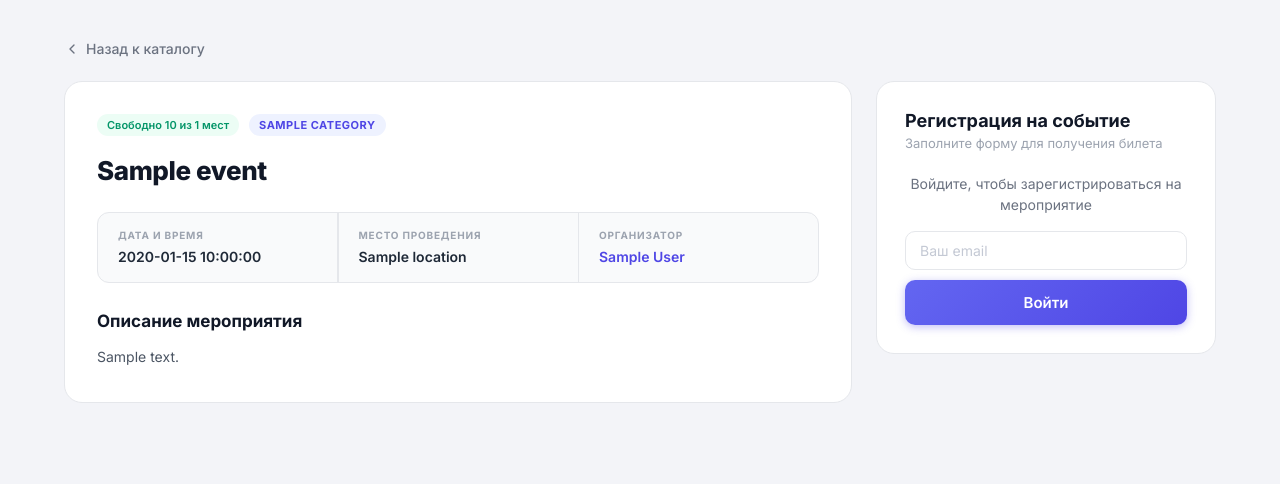
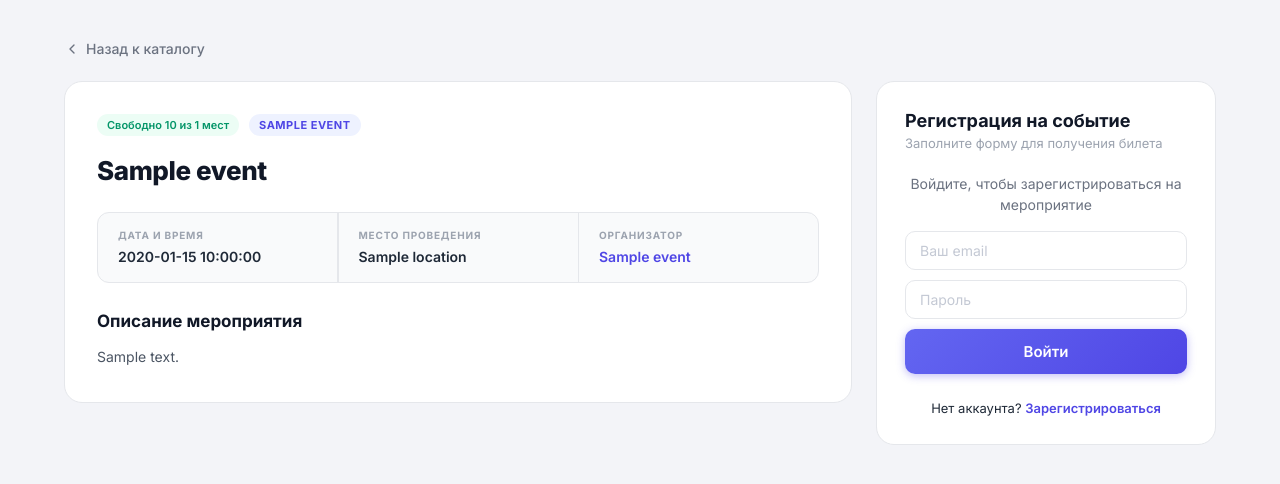
Before and after one commit to zonor121/mini-pet-m, a Flask app: template templates/detail.html in a window 1280 px wide. Shown: the part 65-549 px from the top of the page. Run offline with Flask 3, Linux system fonts and the light colour scheme; the template is opened without the code that fills it: most values are stand-ins (such as "Sample title", 1, 10 or a date in 2020).

Commit message:
fixed cards

```diff
--- a/app.py
+++ b/app.py
@@ -328,9 +328,10 @@ def index():
 
 @app.route("/event/<slug>")
 def event_detail(slug):
+    # Запрашиваем VIEW вместо таблицы events
     result = (
-        supabase_anon.table("events")
-        .select("*, categories(name), users!organizer_id(full_name)")
+        supabase_anon.table("event_details_view")
+        .select("*")
         .eq("slug", slug)
         .single()
         .execute()
@@ -339,6 +340,7 @@ def event_detail(slug):
     if not event:
         flash("Мероприятие не найдено", "danger")
         return redirect(url_for("index"))
+
     return render_template("detail.html", event=event)
 
 @app.route("/register_event/<int:event_id>", methods=["POST"])
--- a/templates/detail.html
+++ b/templates/detail.html
@@ -10,12 +10,14 @@
 </a>
 
 <div class="layout">
-    <!-- Left -->
+    <!-- Left Column: Event Info -->
     <div class="event-info">
         <div class="event-info__badges">
-            <span class="badge badge--seats">Свободно {{ event.available_seats }} из {{ event.total_seats }} мест</span>
+            <span class="badge badge--seats">
+                Свободно {{ event.available_seats }} из {{ event.total_seats }} мест
+            </span>
             <span class="badge badge--category">
-                {{ event.categories.name.upper() if event.categories else 'СОБЫТИЕ' }}
+                {{ event.category_name.upper() if event.category_name else 'СОБЫТИЕ' }}
             </span>
         </div>
 
@@ -35,7 +37,7 @@
             <div class="event-meta__item">
                 <span class="event-meta__label">ОРГАНИЗАТОР</span>
                 <span class="event-meta__value event-meta__value--link">
-                    {{ event.users.full_name if event.users else 'EventHUB' }}
+                    {{ event.organizer_name or 'EventHUB Team' }}
                 </span>
             </div>
         </div>
@@ -46,24 +48,27 @@
         </div>
     </div>
 
-    <!-- Right: Registration Form -->
+    <!-- Right Column: Registration Form -->
     <aside class="reg-form-wrap">
         <div class="reg-form">
             <h2 class="reg-form__title">Регистрация на событие</h2>
             <p class="reg-form__subtitle">Заполните форму для получения билета</p>
 
             {% if get_current_user() %}
-            <form action="{{ url_for('register', event_id=event.id) }}" method="POST" class="reg-form__form">
+                {% if event.available_seats > 0 %}
+                <form action="{{ url_for('register_event', event_id=event.id) }}" method="POST" class="reg-form__form">
                     <input type="hidden" name="slug" value="{{ event.slug }}">
 
                     <div class="form-group">
                         <label class="form-label">ФИО</label>
                         <input type="text" class="form-input" value="{{ get_current_user().full_name }}" readonly>
                     </div>
+
                     <div class="form-group">
                         <label class="form-label">Email</label>
                         <input type="email" class="form-input" value="{{ get_current_user().email }}" readonly>
                     </div>
+
                     <div class="form-group">
                         <label class="form-label">Комментарий</label>
                         <input type="text" name="comment" class="form-input" placeholder="Напишите пожелание или вопрос...">
@@ -73,11 +78,22 @@
                 </form>
                 {% else %}
                 <div class="reg-form__login-prompt">
+                    <div style="text-align: center; padding: 20px; background: #FEF2F2; border-radius: 10px; color: #DC2626; font-weight: 500;">
+                        Извините, все места на это мероприятие заняты.
+                    </div>
+                </div>
+                {% endif %}
+            {% else %}
+            <div class="reg-form__login-prompt">
                 <p>Войдите, чтобы зарегистрироваться на мероприятие</p>
                 <form action="{{ url_for('login') }}" method="POST" class="login-inline login-inline--col">
                     <input type="email" name="email" placeholder="Ваш email" required class="form-input">
+                    <input type="password" name="password" placeholder="Пароль" required class="form-input">
                     <button type="submit" class="btn btn--primary btn--full">Войти</button>
                 </form>
+                <div style="text-align: center; margin-top: 10px; font-size: 13px;">
+                    Нет аккаунта? <a href="{{ url_for('register') }}" style="color: #4F46E5; font-weight: 600;">Зарегистрироваться</a>
+                </div>
             </div>
             {% endif %}
         </div>
```
Lines whose indentation alone changed are shown as unchanged.
